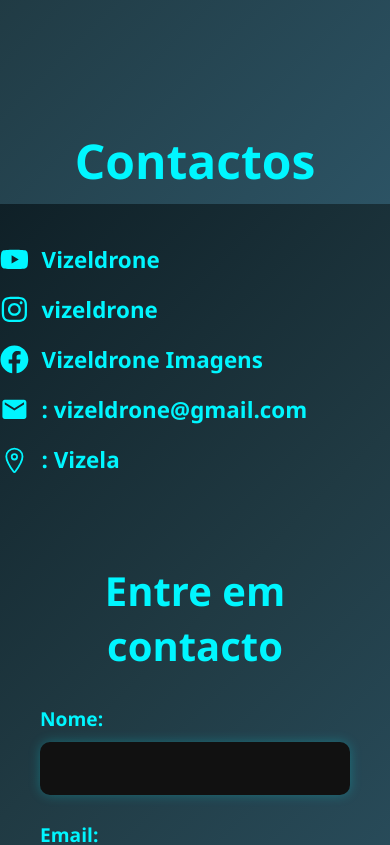
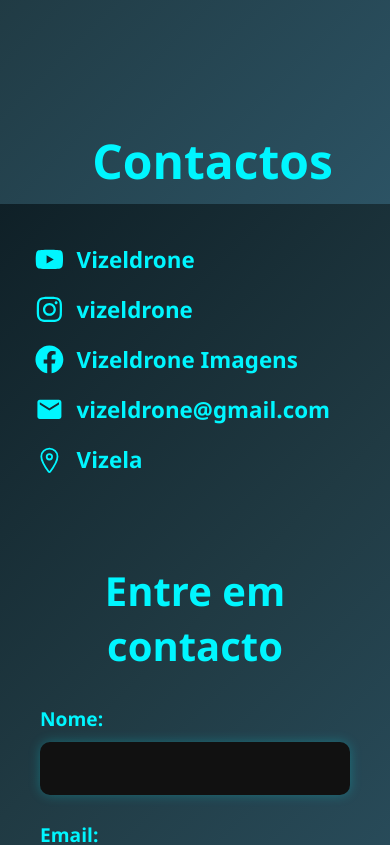
Before and after one commit to jmatos7/Vizeldrone, a React (Vite) app: page / in a window 390 px wide. Shown: the part 4860-5705 px from the top of the page. Built offline with nearby package versions, Linux system fonts and the light colour scheme.

Commit message:
responsividade de contactos

```diff
--- a/src/pages/Contact.scss
+++ b/src/pages/Contact.scss
@@ -9,13 +9,14 @@
   text-align: left;
   max-width: 700px; // Define limite e centraliza
 
-   h1{
+  h1 {
     font-size: 3rem;
     margin-bottom: 2rem;
     align-self: center; // garante alinhamento à esquerda
   }
 
-  a, .social-item {
+  a,
+  .social-item {
     display: flex;
     align-items: center;
     gap: 0.8rem;
@@ -118,3 +119,9 @@
 .swal2-icon {
   color: #00f6ff !important;
 }
+
+@media (max-width: 768px) {
+  .socials{
+    margin-left: 35px;
+  }
+}
--- a/src/pages/Contact.tsx
+++ b/src/pages/Contact.tsx
@@ -69,11 +69,11 @@ export default function Contact() {
                 </a>
 
                 <div className="social-item">
-                    <MdEmail />: vizeldrone@gmail.com
+                    <MdEmail /> vizeldrone@gmail.com
                 </div>
 
                 <div className="social-item">
-                    <IoLocationOutline />: Vizela
+                    <IoLocationOutline /> Vizela
                 </div>
             </div>
 
```
